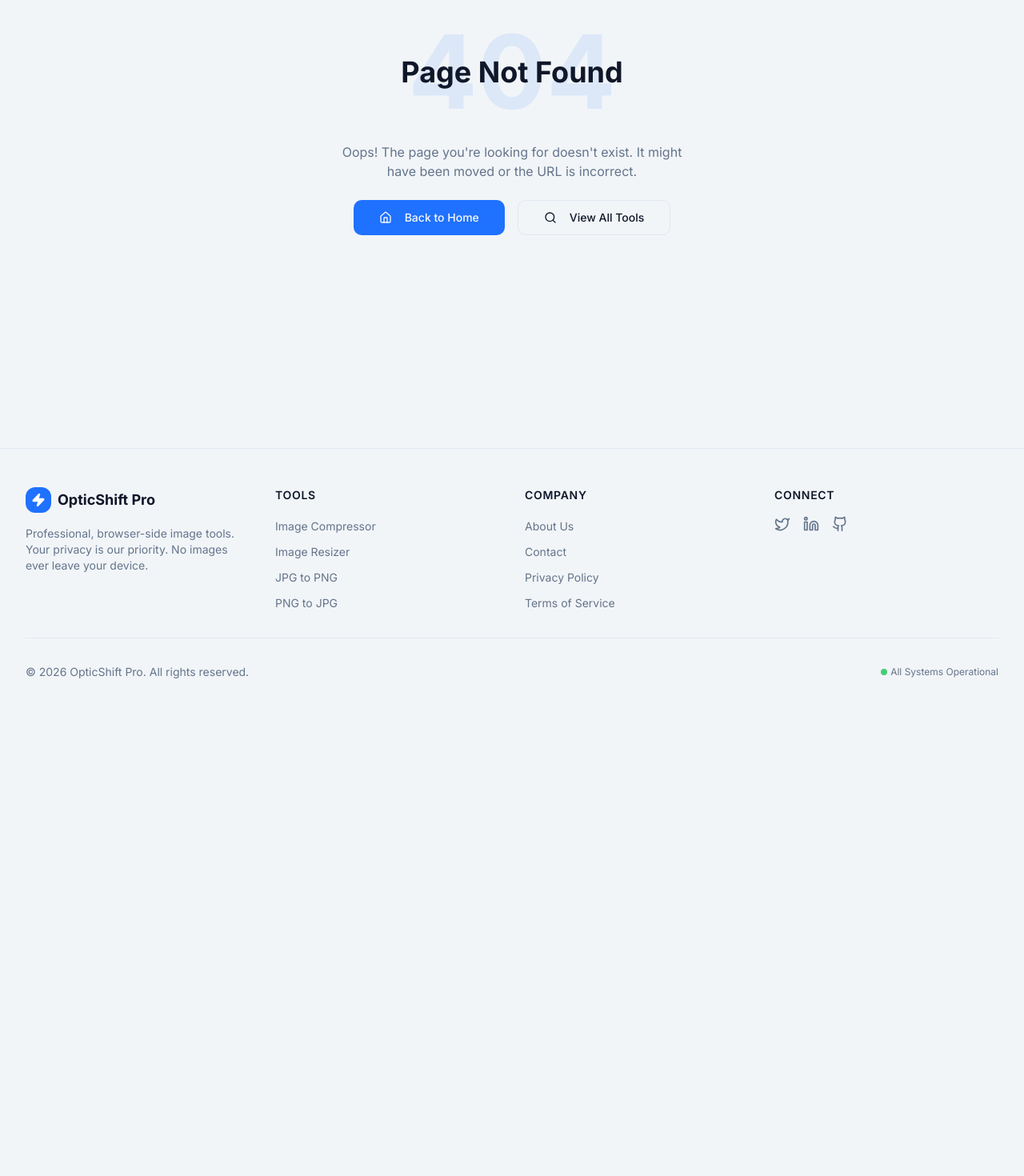
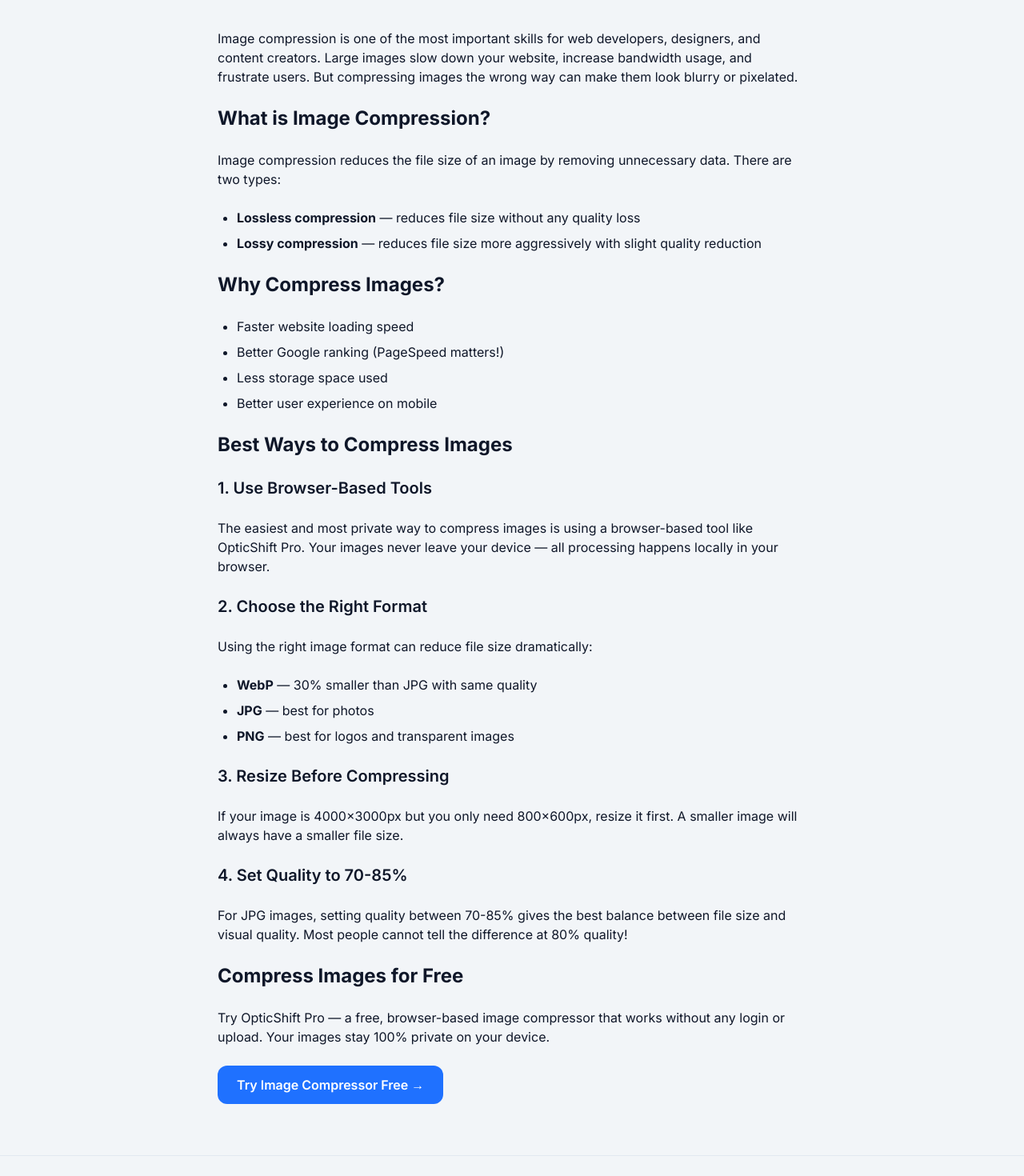
Before and after one commit to surajkumar122024-star/ok01, a Next.js app: page /blog/how-to-compress-images in a window 1280 px wide. Before the commit this address had no page. Shown: the part 240-1710 px from the top of the page at 80% size. Before the commit the page ends 1138 px from the top, so only its background shows below. Built offline with nearby package versions, Linux system fonts and the light colour scheme.

Commit message:
Add blog post on image compression techniques

```diff
--- /dev/null
+++ b/src/app/blog/how-to-compress-images/page.tsx
@@ -0,0 +1,86 @@
+export default function BlogPost() {
+  return (
+    <main className="max-w-3xl mx-auto px-4 py-16">
+      <p className="text-sm text-muted-foreground mb-4">June 16, 2026</p>
+      <h1 className="text-4xl font-bold mb-6">
+        How to Compress Images Without Losing Quality
+      </h1>
+      <p className="text-muted-foreground mb-12">5 min read</p>
+
+      <div className="prose prose-lg max-w-none space-y-6 text-foreground">
+
+        <p>
+          Image compression is one of the most important skills for web developers,
+          designers, and content creators. Large images slow down your website,
+          increase bandwidth usage, and frustrate users. But compressing images
+          the wrong way can make them look blurry or pixelated.
+        </p>
+
+        <h2 className="text-2xl font-bold mt-8">What is Image Compression?</h2>
+        <p>
+          Image compression reduces the file size of an image by removing
+          unnecessary data. There are two types:
+        </p>
+        <ul className="list-disc pl-6 space-y-2">
+          <li><strong>Lossless compression</strong> — reduces file size without any quality loss</li>
+          <li><strong>Lossy compression</strong> — reduces file size more aggressively with slight quality reduction</li>
+        </ul>
+
+        <h2 className="text-2xl font-bold mt-8">Why Compress Images?</h2>
+        <ul className="list-disc pl-6 space-y-2">
+          <li>Faster website loading speed</li>
+          <li>Better Google ranking (PageSpeed matters!)</li>
+          <li>Less storage space used</li>
+          <li>Better user experience on mobile</li>
+        </ul>
+
+        <h2 className="text-2xl font-bold mt-8">Best Ways to Compress Images</h2>
+
+        <h3 className="text-xl font-semibold mt-6">1. Use Browser-Based Tools</h3>
+        <p>
+          The easiest and most private way to compress images is using a
+          browser-based tool like OpticShift Pro. Your images never leave
+          your device — all processing happens locally in your browser.
+        </p>
+
+        <h3 className="text-xl font-semibold mt-6">2. Choose the Right Format</h3>
+        <p>
+          Using the right image format can reduce file size dramatically:
+        </p>
+        <ul className="list-disc pl-6 space-y-2">
+          <li><strong>WebP</strong> — 30% smaller than JPG with same quality</li>
+          <li><strong>JPG</strong> — best for photos</li>
+          <li><strong>PNG</strong> — best for logos and transparent images</li>
+        </ul>
+
+        <h3 className="text-xl font-semibold mt-6">3. Resize Before Compressing</h3>
+        <p>
+          If your image is 4000x3000px but you only need 800x600px,
+          resize it first. A smaller image will always have a smaller file size.
+        </p>
+
+        <h3 className="text-xl font-semibold mt-6">4. Set Quality to 70-85%</h3>
+        <p>
+          For JPG images, setting quality between 70-85% gives the best
+          balance between file size and visual quality. Most people cannot
+          tell the difference at 80% quality!
+        </p>
+
+        <h2 className="text-2xl font-bold mt-8">Compress Images for Free</h2>
+        <p>
+          Try OpticShift Pro — a free, browser-based image compressor that
+          works without any login or upload. Your images stay 100% private
+          on your device.
+        </p>
+
+        <a
+          href="/tools/compressor"
+          className="inline-block mt-4 px-6 py-3 bg-primary text-white rounded-lg font-semibold hover:opacity-90 transition"
+        >
+          Try Image Compressor Free →
+        </a>
+
+      </div>
+    </main>
+  );
+}
```
